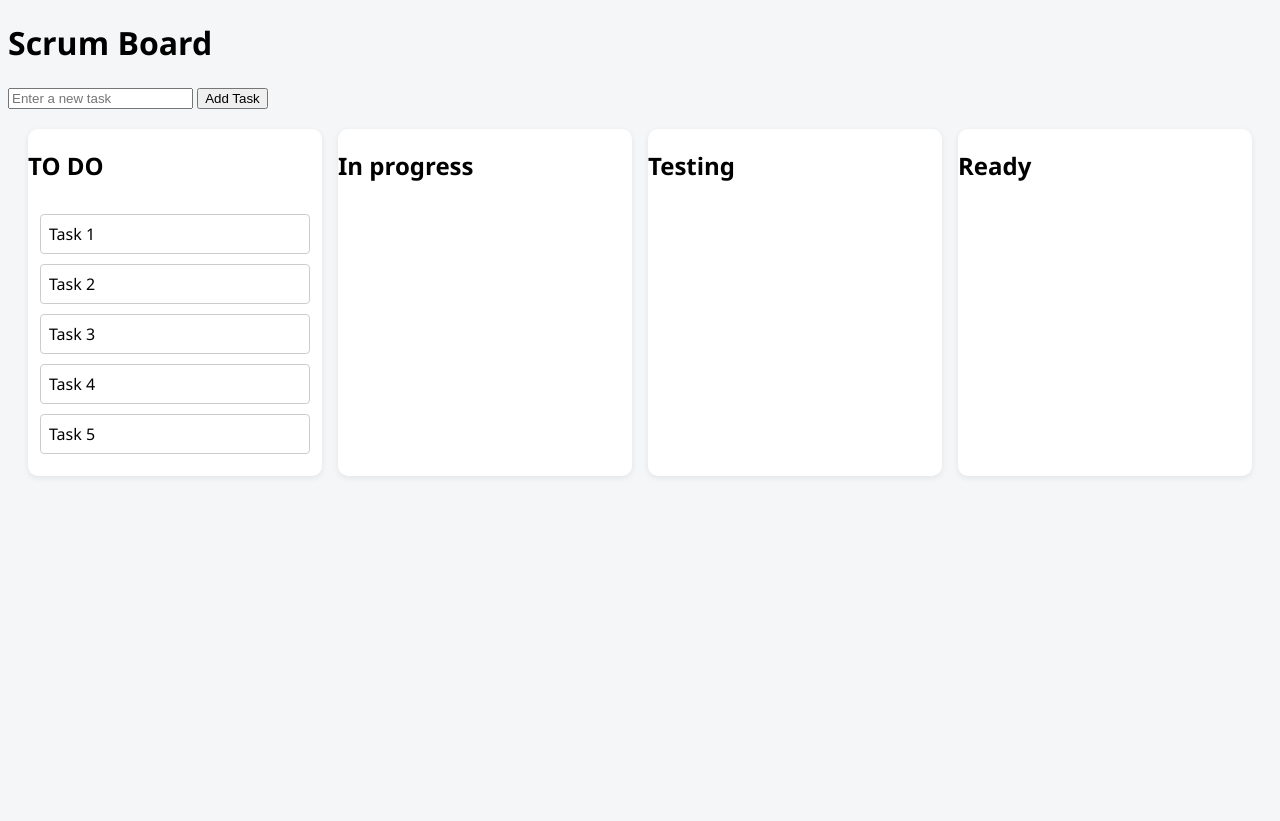
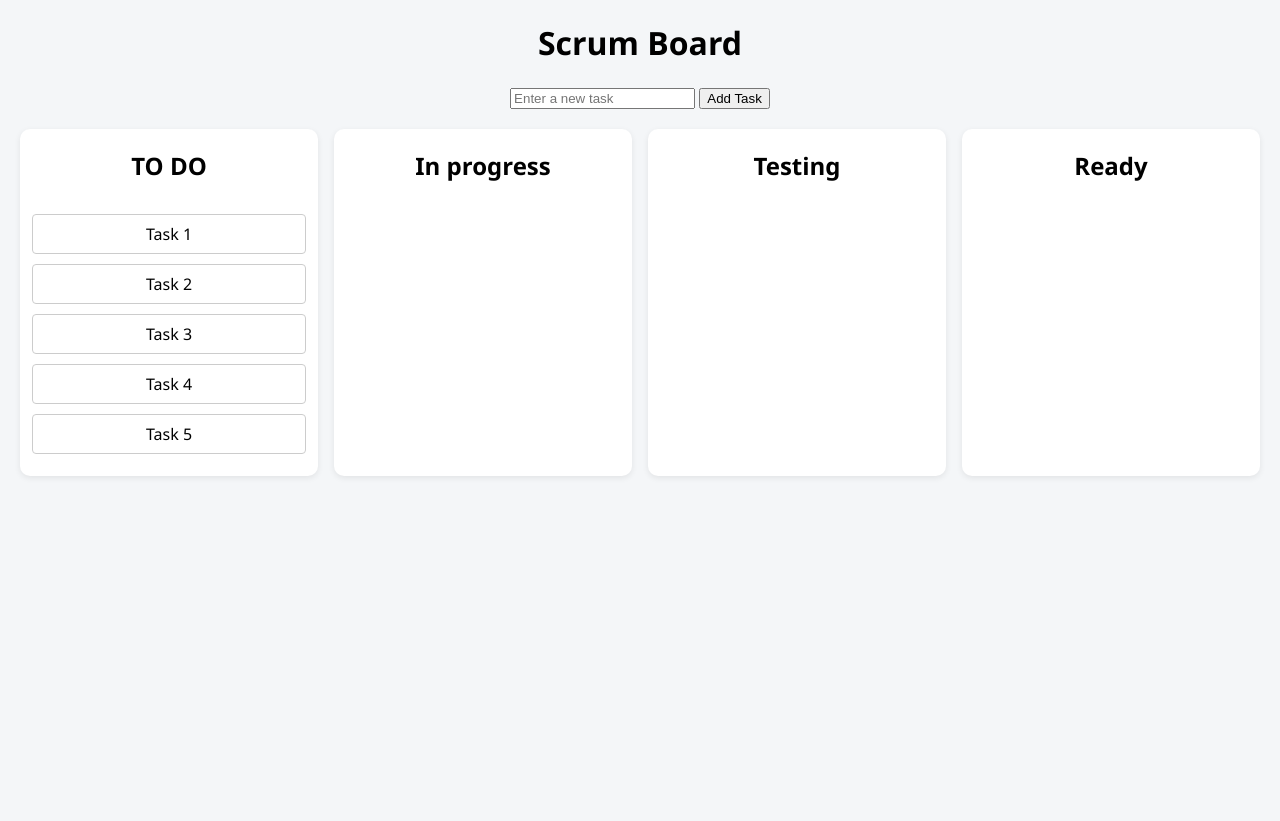
Before and after one commit to SisuSaastamoinen/projektit1, a PHP site: page /scrumboard.html in a window 1280 px wide. Run offline with PHP 8.4, Linux system fonts and the light colour scheme.

Commit message:
center elements

```diff
--- a/scrumboard/css/scrumboard.css
+++ b/scrumboard/css/scrumboard.css
@@ -1,13 +1,10 @@
 html,
 body {
   height: 100%;
-<<<<<<< HEAD
   margin: 0;
   font-family: "Segoe UI", Roboto, Helvetica, Arial, sans-serif;
   background: #f4f6f8;
-=======
   text-align: center;
->>>>>>> b5a1148 (add styles)
 }
 
 .board {
@@ -21,7 +18,7 @@ body {
 .column {
   background: #ffffff;
   border-radius: 10px;
-  box-shadow: 0 2px 6px rgba(0,0,0,0.08);
+  box-shadow: 0 2px 6px rgba(0, 0, 0, 0.08);
   display: flex;
   flex-direction: column;
   overflow: hidden;
@@ -38,7 +35,7 @@ body {
   padding: 10px;
   font-weight: 600;
   text-align: center;
-  border-bottom: 1px solid rgba(255,255,255,0.2);
+  border-bottom: 1px solid rgba(255, 255, 255, 0.2);
 }
 
 .column:hover {
@@ -68,8 +65,10 @@ body {
   background: #fafafa;
   padding: 10px;
   border-radius: 8px;
-  box-shadow: 0 1px 3px rgba(0,0,0,0.1);
-  transition: background 0.2s ease, transform 0.2s ease;
+  box-shadow: 0 1px 3px rgba(0, 0, 0, 0.1);
+  transition:
+    background 0.2s ease,
+    transform 0.2s ease;
 }
 
 .card:hover {
```
